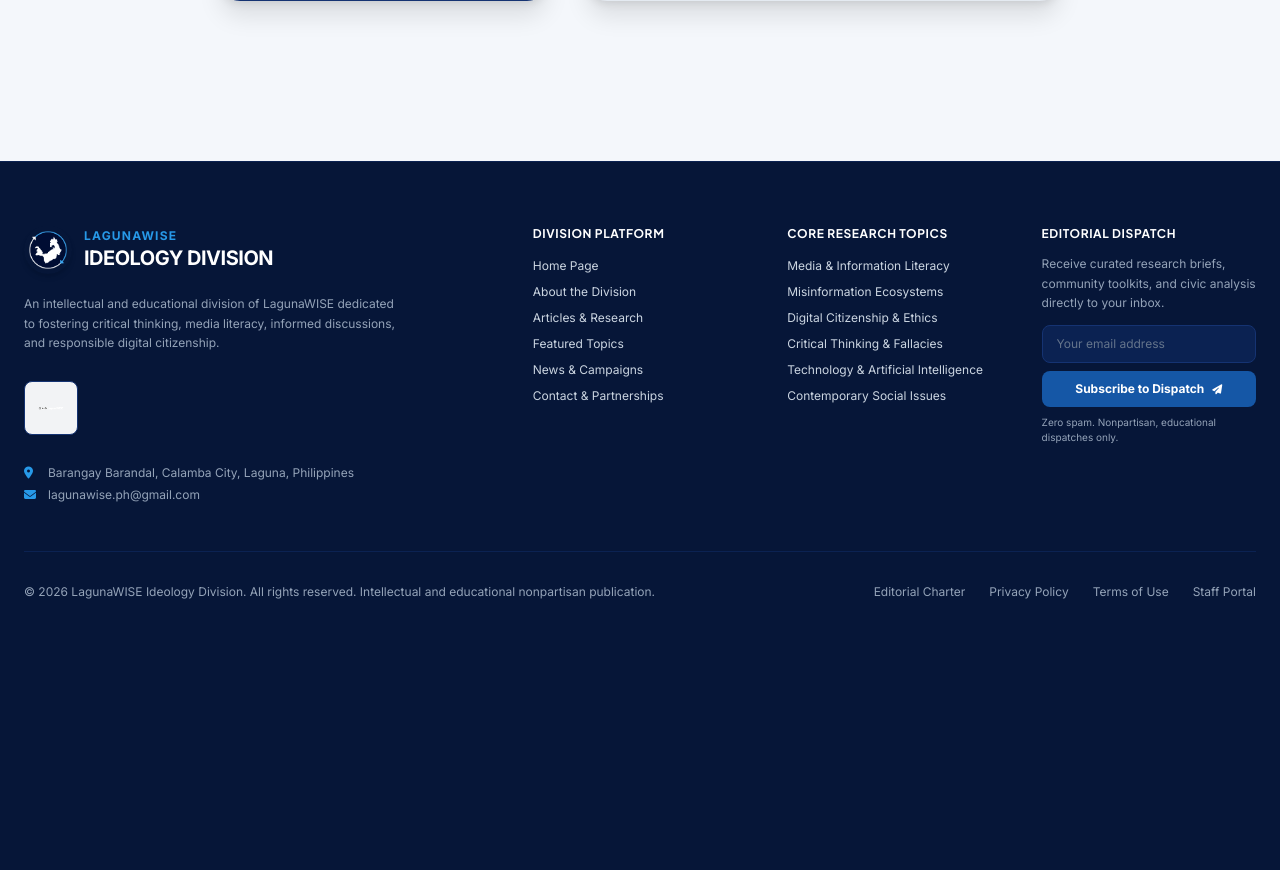
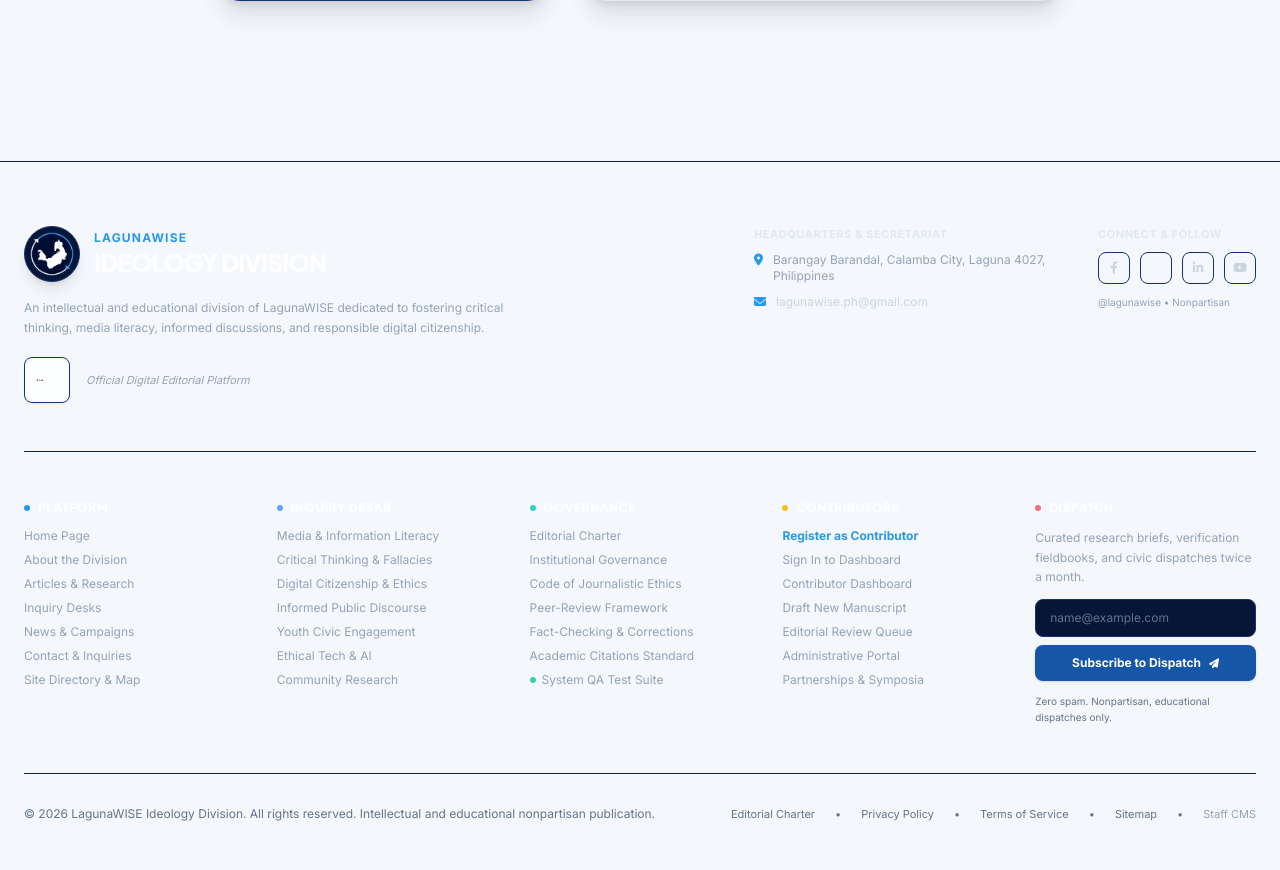
Before and after one commit to x64emkei/LW-ideology, a PHP site: the page made by auth/login.php in a window 1280 px wide. Shown: the part 791-1661 px from the top of the page. Before the commit the page ends 1390 px from the top, so only its background shows below. Run offline with PHP 8.4, Linux system fonts and the light colour scheme; data that the repository does not hold is empty; some libraries are stand-ins or nearby versions.

Commit message:
Fix csrf_field helper and implement comprehensive news-portal footer with direct links, governance, and organization info

```diff
--- a/includes/footer.php
+++ b/includes/footer.php
@@ -1,112 +1,198 @@
     </main>
 
-    <!-- Master Footer -->
-    <footer class="bg-navy-900 text-slate-300 border-t border-navy-800 pt-16 pb-12 mt-20">
+    <!-- Master News-Portal Footer (LagunaWISE Editorial Identity) -->
+    <footer class="bg-navy-950 text-slate-300 border-t border-navy-800 pt-16 pb-12 mt-20">
         <div class="max-w-7xl mx-auto px-4 sm:px-6">
-            <div class="grid grid-cols-1 md:grid-cols-2 lg:grid-cols-5 gap-10 pb-12 border-b border-navy-800">
 
-                <!-- Col 1: Brand & Division Statement (2 cols wide on desktop) -->
-                <div class="lg:col-span-2 space-y-5">
-                    <div class="flex items-center gap-3">
+            <!-- Top Footer Bar: Brand, Emblem, Wordmark, and Headquarters Details -->
+            <div class="grid grid-cols-1 lg:grid-cols-12 gap-8 pb-12 border-b border-navy-800 items-start">
+
+                <div class="lg:col-span-6 space-y-4">
+                    <div class="flex items-center gap-3.5">
                         <img src="<?= asset('assets/images/lagunawise-map-logo.png') ?>"
                              alt="LagunaWISE Emblem"
-                             class="w-12 h-12 object-contain rounded-full shadow-md">
+                             class="w-14 h-14 object-contain rounded-full shadow-lg border border-navy-700 bg-navy-900">
                         <div>
-                            <span class="block text-xs font-bold tracking-widest text-lwblue-light uppercase">LagunaWISE</span>
-                            <span class="text-xl font-extrabold text-white tracking-tight">IDEOLOGY DIVISION</span>
+                            <span class="block text-xs font-black tracking-widest text-lwblue-light uppercase">LagunaWISE</span>
+                            <span class="text-xl sm:text-2xl font-black text-white tracking-tight font-heading">IDEOLOGY DIVISION</span>
                         </div>
                     </div>
 
-                    <p class="text-xs text-slate-400 leading-relaxed max-w-sm">
+                    <p class="text-xs text-slate-400 leading-relaxed max-w-lg">
                         <?= e(get_setting('division_statement', 'An intellectual and educational division of LagunaWISE dedicated to fostering critical thinking, media literacy, informed discussions, and responsible digital citizenship.')) ?>
                     </p>
 
-                    <!-- LagunaWISE Wordmark with Socials supplied visual reference -->
-                    <div class="pt-2">
-                        <div class="inline-block bg-white/95 rounded-lg p-2.5 shadow-sm border border-navy-700 max-w-xs">
+                    <div class="flex flex-wrap items-center gap-4 pt-1">
+                        <div class="inline-block bg-white/95 rounded-lg p-2 shadow-sm border border-navy-700">
                             <img src="<?= asset('assets/images/lagunawise-wordmark.png') ?>"
-                                 alt="LagunaWISE Official Wordmark and Social Presence"
-                                 class="h-8 object-contain">
+                                 alt="LagunaWISE Official Wordmark and Social Channels"
+                                 class="h-7 object-contain">
                         </div>
+                        <span class="text-[11px] text-slate-400 italic">Official Digital Editorial Platform</span>
                     </div>
+                </div>
 
-                    <div class="text-xs text-slate-400 space-y-1.5 pt-1">
-                        <p class="flex items-center gap-2">
-                            <i class="fa-solid fa-location-dot text-lwblue-light w-4"></i>
-                            <span><?= e(get_setting('organization_location', 'Barangay Barandal, Calamba City, Laguna, Philippines')) ?></span>
+                <div class="lg:col-span-6 flex flex-col sm:flex-row sm:items-start justify-between lg:justify-end gap-6 text-xs text-slate-400">
+                    <div class="space-y-2.5">
+                        <span class="text-[11px] font-black uppercase tracking-wider text-slate-200 block">Headquarters &amp; Secretariat</span>
+                        <p class="flex items-start gap-2.5 max-w-xs">
+                            <i class="fa-solid fa-location-dot text-lwblue-light mt-0.5 shrink-0"></i>
+                            <span><?= e(get_setting('organization_location', 'Barangay Barandal, Calamba City, Laguna 4027, Philippines')) ?></span>
                         </p>
-                        <p class="flex items-center gap-2">
-                            <i class="fa-solid fa-envelope text-lwblue-light w-4"></i>
-                            <a href="mailto:<?= e(get_setting('contact_email', 'lagunawise.ph@gmail.com')) ?>" class="hover:text-white transition">
+                        <p class="flex items-center gap-2.5">
+                            <i class="fa-solid fa-envelope text-lwblue-light shrink-0"></i>
+                            <a href="mailto:<?= e(get_setting('contact_email', 'lagunawise.ph@gmail.com')) ?>" class="text-slate-300 hover:text-white transition">
                                 <?= e(get_setting('contact_email', 'lagunawise.ph@gmail.com')) ?>
                             </a>
                         </p>
                     </div>
+
+                    <div class="space-y-2.5">
+                        <span class="text-[11px] font-black uppercase tracking-wider text-slate-200 block">Connect &amp; Follow</span>
+                        <div class="flex items-center gap-2.5 text-sm">
+                            <a href="https://facebook.com" target="_blank" rel="noopener noreferrer"
+                               class="w-8 h-8 rounded-lg bg-navy-850 border border-navy-700 flex items-center justify-center text-slate-300 hover:text-white hover:bg-lwblue transition">
+                                <i class="fa-brands fa-facebook-f text-xs"></i>
+                            </a>
+                            <a href="https://twitter.com" target="_blank" rel="noopener noreferrer"
+                               class="w-8 h-8 rounded-lg bg-navy-850 border border-navy-700 flex items-center justify-center text-slate-300 hover:text-white hover:bg-lwblue transition">
+                                <i class="fa-brands fa-x-twitter text-xs"></i>
+                            </a>
+                            <a href="https://linkedin.com" target="_blank" rel="noopener noreferrer"
+                               class="w-8 h-8 rounded-lg bg-navy-850 border border-navy-700 flex items-center justify-center text-slate-300 hover:text-white hover:bg-lwblue transition">
+                                <i class="fa-brands fa-linkedin-in text-xs"></i>
+                            </a>
+                            <a href="https://youtube.com" target="_blank" rel="noopener noreferrer"
+                               class="w-8 h-8 rounded-lg bg-navy-850 border border-navy-700 flex items-center justify-center text-slate-300 hover:text-white hover:bg-red-600 transition">
+                                <i class="fa-brands fa-youtube text-xs"></i>
+                            </a>
+                        </div>
+                        <span class="text-[10px] text-slate-400 block">@lagunawise • Nonpartisan</span>
+                    </div>
                 </div>
 
-                <!-- Col 2: Navigation Links -->
-                <div>
-                    <h3 class="text-xs font-bold tracking-wider uppercase text-white mb-4">Division Platform</h3>
-                    <ul class="space-y-2.5 text-xs">
+            </div>
+
+            <!-- Multi-Column Direct Links Grid (CNN Newsportal Architecture) -->
+            <div class="grid grid-cols-2 md:grid-cols-3 lg:grid-cols-5 gap-8 py-12 border-b border-navy-800 text-xs">
+
+                <!-- Col 1: Platform & Editorial Sections -->
+                <div class="space-y-3">
+                    <h3 class="text-xs font-black uppercase tracking-wider text-white flex items-center gap-2">
+                        <span class="w-1.5 h-1.5 rounded-full bg-lwblue-light"></span>
+                        <span>Platform</span>
+                    </h3>
+                    <ul class="space-y-2 text-slate-400">
                         <li><a href="<?= url() ?>" class="hover:text-white transition">Home Page</a></li>
                         <li><a href="<?= url('pages/about.php') ?>" class="hover:text-white transition">About the Division</a></li>
                         <li><a href="<?= url('pages/articles.php') ?>" class="hover:text-white transition">Articles &amp; Research</a></li>
-                        <li><a href="<?= url('pages/topics.php') ?>" class="hover:text-white transition">Featured Topics</a></li>
+                        <li><a href="<?= url('pages/topics.php') ?>" class="hover:text-white transition">Inquiry Desks</a></li>
                         <li><a href="<?= url('pages/news.php') ?>" class="hover:text-white transition">News &amp; Campaigns</a></li>
-                        <li><a href="<?= url('pages/contact.php') ?>" class="hover:text-white transition">Contact &amp; Partnerships</a></li>
+                        <li><a href="<?= url('pages/contact.php') ?>" class="hover:text-white transition">Contact &amp; Inquiries</a></li>
+                        <li><a href="<?= url('pages/sitemap.php') ?>" class="hover:text-white transition">Site Directory &amp; Map</a></li>
                     </ul>
                 </div>
 
-                <!-- Col 3: Research Topics -->
-                <div>
-                    <h3 class="text-xs font-bold tracking-wider uppercase text-white mb-4">Core Research Topics</h3>
-                    <ul class="space-y-2.5 text-xs">
+                <!-- Col 2: Core Inquiry Desks (Direct Topics) -->
+                <div class="space-y-3">
+                    <h3 class="text-xs font-black uppercase tracking-wider text-white flex items-center gap-2">
+                        <span class="w-1.5 h-1.5 rounded-full bg-blue-400"></span>
+                        <span>Inquiry Desks</span>
+                    </h3>
+                    <ul class="space-y-2 text-slate-400">
                         <li><a href="<?= url('pages/topic.php?slug=media-literacy') ?>" class="hover:text-white transition">Media &amp; Information Literacy</a></li>
-                        <li><a href="<?= url('pages/topic.php?slug=misinformation') ?>" class="hover:text-white transition">Misinformation Ecosystems</a></li>
+                        <li><a href="<?= url('pages/topic.php?slug=critical-thinking') ?>" class="hover:text-white transition">Critical Thinking &amp; Fallacies</a></li>
                         <li><a href="<?= url('pages/topic.php?slug=digital-citizenship') ?>" class="hover:text-white transition">Digital Citizenship &amp; Ethics</a></li>
-                        <li><a href="<?= url('pages/topic.php?slug=critical-thinking') ?>" class="hover:text-white transition">Critical Thinking &amp; Fallacies</a></li>
-                        <li><a href="<?= url('pages/topic.php?slug=technology-and-society') ?>" class="hover:text-white transition">Technology &amp; Artificial Intelligence</a></li>
-                        <li><a href="<?= url('pages/topic.php?slug=social-issues') ?>" class="hover:text-white transition">Contemporary Social Issues</a></li>
+                        <li><a href="<?= url('pages/topic.php?slug=informed-discourse') ?>" class="hover:text-white transition">Informed Public Discourse</a></li>
+                        <li><a href="<?= url('pages/topic.php?slug=youth-civic-engagement') ?>" class="hover:text-white transition">Youth Civic Engagement</a></li>
+                        <li><a href="<?= url('pages/topic.php?slug=ethical-technology') ?>" class="hover:text-white transition">Ethical Tech &amp; AI</a></li>
+                        <li><a href="<?= url('pages/topic.php?slug=community-research') ?>" class="hover:text-white transition">Community Research</a></li>
                     </ul>
                 </div>
 
-                <!-- Col 4: Newsletter Subscription in Footer -->
-                <div>
-                    <h3 class="text-xs font-bold tracking-wider uppercase text-white mb-3">Editorial Dispatch</h3>
-                    <p class="text-xs text-slate-400 mb-3 leading-relaxed">
-                        Receive curated research briefs, community toolkits, and civic analysis directly to your inbox.
+                <!-- Col 3: Editorial Standards & Governance -->
+                <div class="space-y-3">
+                    <h3 class="text-xs font-black uppercase tracking-wider text-white flex items-center gap-2">
+                        <span class="w-1.5 h-1.5 rounded-full bg-teal-400"></span>
+                        <span>Governance</span>
+                    </h3>
+                    <ul class="space-y-2 text-slate-400">
+                        <li><a href="<?= url('pages/about.php#editorial-charter') ?>" class="hover:text-white transition">Editorial Charter</a></li>
+                        <li><a href="<?= url('pages/about.php#governance') ?>" class="hover:text-white transition">Institutional Governance</a></li>
+                        <li><a href="<?= url('pages/about.php#ethics') ?>" class="hover:text-white transition">Code of Journalistic Ethics</a></li>
+                        <li><a href="<?= url('pages/about.php#peer-review') ?>" class="hover:text-white transition">Peer-Review Framework</a></li>
+                        <li><a href="<?= url('pages/about.php#corrections') ?>" class="hover:text-white transition">Fact-Checking &amp; Corrections</a></li>
+                        <li><a href="<?= url('pages/about.php#citations') ?>" class="hover:text-white transition">Academic Citations Standard</a></li>
+                        <li><a href="<?= url('tests/index.php') ?>" class="hover:text-white transition flex items-center gap-1.5">
+                            <span class="w-1.5 h-1.5 rounded-full bg-emerald-400"></span>
+                            <span>System QA Test Suite</span>
+                        </a></li>
+                    </ul>
+                </div>
+
+                <!-- Col 4: Contributor & Writing Pipeline -->
+                <div class="space-y-3">
+                    <h3 class="text-xs font-black uppercase tracking-wider text-white flex items-center gap-2">
+                        <span class="w-1.5 h-1.5 rounded-full bg-amber-400"></span>
+                        <span>Contributors</span>
+                    </h3>
+                    <ul class="space-y-2 text-slate-400">
+                        <li><a href="<?= url('auth/register.php') ?>" class="text-lwblue-light font-bold hover:underline">Register as Contributor</a></li>
+                        <li><a href="<?= url('auth/login.php') ?>" class="hover:text-white transition">Sign In to Dashboard</a></li>
+                        <li><a href="<?= url('pages/dashboard.php') ?>" class="hover:text-white transition">Contributor Dashboard</a></li>
+                        <li><a href="<?= url('admin/article-create.php') ?>" class="hover:text-white transition">Draft New Manuscript</a></li>
+                        <li><a href="<?= url('admin/submissions.php') ?>" class="hover:text-white transition">Editorial Review Queue</a></li>
+                        <li><a href="<?= url('admin/index.php') ?>" class="hover:text-white transition">Administrative Portal</a></li>
+                        <li><a href="<?= url('pages/contact.php') ?>" class="hover:text-white transition">Partnerships &amp; Symposia</a></li>
+                    </ul>
+                </div>
+
+                <!-- Col 5: Fortnightly Dispatch Newsletter Box -->
+                <div class="col-span-2 sm:col-span-1 space-y-3">
+                    <h3 class="text-xs font-black uppercase tracking-wider text-white flex items-center gap-2">
+                        <span class="w-1.5 h-1.5 rounded-full bg-red-400"></span>
+                        <span>Dispatch</span>
+                    </h3>
+                    <p class="text-xs text-slate-400 leading-relaxed">
+                        Curated research briefs, verification fieldbooks, and civic dispatches twice a month.
                     </p>
                     <form action="<?= url('actions/newsletter-action.php') ?>" method="POST" class="space-y-2" id="footerNewsletterForm">
-                        <?= Security::csrfField() ?>
+                        <?= csrf_field() ?>
                         <div class="relative">
                             <input type="email"
                                    name="email"
                                    required
-                                   placeholder="Your email address"
-                                   class="w-full text-xs px-3.5 py-2.5 bg-navy-800 border border-navy-700 rounded-lg text-white placeholder-slate-500 focus:outline-none focus:border-lwblue-light focus:ring-1 focus:ring-lwblue-light">
+                                   placeholder="name@example.com"
+                                   class="w-full text-xs px-3.5 py-2.5 bg-navy-900 border border-navy-700 rounded-lg text-white placeholder-slate-500 focus:outline-hidden focus:border-lwblue-light">
                         </div>
-                        <button type="submit" class="w-full text-xs font-bold py-2.5 bg-lwblue hover:bg-lwblue-hover text-white rounded-lg transition duration-150 flex items-center justify-center gap-2">
+                        <button type="submit" class="w-full text-xs font-bold py-2.5 bg-lwblue hover:bg-lwblue-hover text-white rounded-lg transition duration-150 flex items-center justify-center gap-2 shadow">
                             <span>Subscribe to Dispatch</span>
                             <i class="fa-solid fa-paper-plane text-[10px]"></i>
                         </button>
                     </form>
-                    <p class="text-[10px] text-slate-400 mt-2">Zero spam. Nonpartisan, educational dispatches only.</p>
+                    <p class="text-[10px] text-slate-500">Zero spam. Nonpartisan, educational dispatches only.</p>
                 </div>
 
             </div>
 
-            <!-- Bottom Legal Bar -->
-            <div class="pt-8 flex flex-col md:flex-row justify-between items-center gap-4 text-xs text-slate-400">
+            <!-- Bottom Legal & Compliance Strip -->
+            <div class="pt-8 flex flex-col md:flex-row justify-between items-center gap-4 text-xs text-slate-500">
                 <div class="text-center md:text-left">
                     <p><?= e(get_setting('footer_copyright', '© 2026 LagunaWISE Ideology Division. All rights reserved. Intellectual and educational nonpartisan publication.')) ?></p>
                 </div>
-                <div class="flex items-center gap-6">
-                    <a href="<?= url('pages/about.php#editorial-charter') ?>" class="hover:text-slate-200 transition">Editorial Charter</a>
-                    <a href="<?= url('pages/about.php#privacy') ?>" class="hover:text-slate-200 transition">Privacy Policy</a>
-                    <a href="<?= url('pages/about.php#terms') ?>" class="hover:text-slate-200 transition">Terms of Use</a>
-                    <a href="<?= url('admin/index.php') ?>" class="text-slate-400 hover:text-slate-200 transition">Staff Portal</a>
+                <div class="flex flex-wrap items-center justify-center gap-5 text-[11px]">
+                    <a href="<?= url('pages/about.php#editorial-charter') ?>" class="hover:text-slate-300 transition">Editorial Charter</a>
+                    <span>•</span>
+                    <a href="<?= url('pages/about.php#privacy') ?>" class="hover:text-slate-300 transition">Privacy Policy</a>
+                    <span>•</span>
+                    <a href="<?= url('pages/about.php#terms') ?>" class="hover:text-slate-300 transition">Terms of Service</a>
+                    <span>•</span>
+                    <a href="<?= url('pages/sitemap.php') ?>" class="hover:text-slate-300 transition">Sitemap</a>
+                    <span>•</span>
+                    <a href="<?= url('admin/index.php') ?>" class="text-slate-400 hover:text-slate-200 transition">Staff CMS</a>
                 </div>
             </div>
+
         </div>
     </footer>
 
@@ -183,70 +269,43 @@
                     if (e.key === 'Escape' && !searchModal.classList.contains('hidden')) {
                         closeSearch();
                     }
-                    // Cmd+K or Ctrl+K shortcut
-                    if ((e.metaKey || e.ctrlKey) && e.key === 'k') {
-                        e.preventDefault();
-                        if (searchModal.classList.contains('hidden')) {
-                            openSearch();
-                        } else {
-                            closeSearch();
-                        }
-                    }
                 });
             }
 
-            // Interactive Bookmark AJAX Handler
-            document.querySelectorAll('.bookmark-toggle-btn').forEach(button => {
-                button.addEventListener('click', async function(e) {
+            // AJAX Newsletter Subscription
+            const newsletterForm = document.getElementById('footerNewsletterForm');
+            if (newsletterForm) {
+                newsletterForm.addEventListener('submit', function(e) {
                     e.preventDefault();
-                    const articleId = this.getAttribute('data-article-id');
-                    const csrfToken = document.querySelector('meta[name="csrf-token"]')?.content || '<?= Security::getCsrfToken() ?>';
+                    const formData = new FormData(newsletterForm);
+                    const submitBtn = newsletterForm.querySelector('button[type="submit"]');
+                    const originalBtnContent = submitBtn.innerHTML;
 
-                    if (!articleId) return;
+                    submitBtn.disabled = true;
+                    submitBtn.innerHTML = '<i class="fa-solid fa-spinner fa-spin text-xs"></i> <span>Subscribing...</span>';
 
-                    try {
-                        const response = await fetch('<?= url("actions/bookmark-action.php") ?>', {
-                            method: 'POST',
-                            headers: {
-                                'Content-Type': 'application/x-www-form-urlencoded',
-                                'X-Requested-With': 'XMLHttpRequest'
-                            },
-                            body: new URLSearchParams({
-                                'article_id': articleId,
-                                'csrf_token': csrfToken
-                            })
-                        });
-
-                        const data = await response.json();
-
-                        if (data.status === 'unauthorized') {
-                            window.location.href = '<?= url("auth/login.php") ?>?redirect=' + encodeURIComponent(window.location.pathname + window.location.search);
-                            return;
+                    fetch(newsletterForm.action, {
+                        method: 'POST',
+                        body: formData,
+                        headers: {
+                            'X-Requested-With': 'XMLHttpRequest'
                         }
-
-                        if (data.status === 'success') {
-                            const icon = this.querySelector('i');
-                            const label = this.querySelector('.bookmark-label');
-                            if (data.action === 'bookmarked') {
-                                if (icon) {
-                                    icon.classList.remove('fa-regular');
-                                    icon.classList.add('fa-solid', 'text-amber-500');
-                                }
-                                if (label) label.textContent = 'Bookmarked';
-                            } else {
-                                if (icon) {
-                                    icon.classList.remove('fa-solid', 'text-amber-500');
-                                    icon.classList.add('fa-regular');
-                                }
-                                if (label) label.textContent = 'Bookmark';
-                            }
+                    })
+                    .then(res => res.json())
+                    .then(data => {
+                        if (data.success) {
+                            newsletterForm.innerHTML = '<div class="p-3 bg-emerald-900/60 border border-emerald-700 text-emerald-200 text-xs rounded-lg flex items-center gap-2"><i class="fa-solid fa-check text-xs"></i><span>' + (data.message || 'Thank you for subscribing to our dispatch.') + '</span></div>';
+                        } else {
+                            alert(data.error || 'Subscription failed. Please check your email address and try again.');
+                            submitBtn.disabled = false;
+                            submitBtn.innerHTML = originalBtnContent;
                         }
-                    } catch (err) {
-                        console.error('Bookmark toggle error:', err);
-                    }
+                    })
+                    .catch(err => {
+                        newsletterForm.submit();
+                    });
                 });
-            });
-
+            }
         });
     </script>
 </body>
--- a/includes/functions.php
+++ b/includes/functions.php
@@ -11,6 +11,20 @@ declare(strict_types=1);
  */
 function e(?string $string): string {
     return htmlspecialchars((string)($string ?? ''), ENT_QUOTES, 'UTF-8');
+}
+
+/**
+ * Render hidden HTML input for CSRF protection
+ */
+function csrf_field(): string {
+    return Security::csrfField();
+}
+
+/**
+ * Get current CSRF token string
+ */
+function csrf_token(): string {
+    return Security::getCsrfToken();
 }
 
 /**
```
Also changed, not shown: 2 other files.
